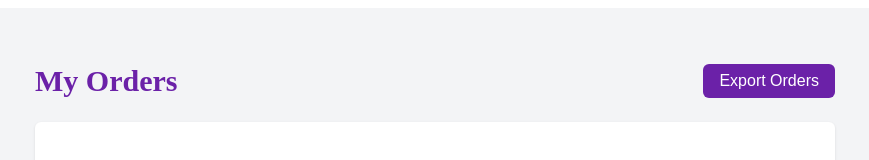
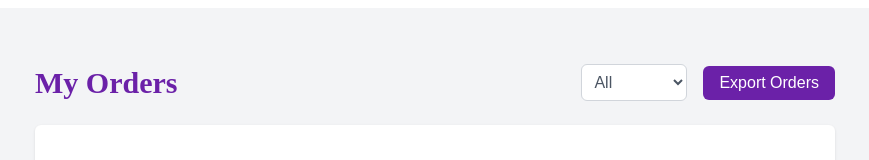
Before and after one commit to sthiza/trubel-perfumes, a Next.js app: page /my-orders in a window 1280 px wide. Shown: the top 160 px of the page, without its empty margins (205-1074 px from the left). Built offline with nearby package versions, Linux system fonts and the light colour scheme.

Commit message:
Added status filter to my-orders

```diff
--- a/app/my-orders/orders.module.css
+++ b/app/my-orders/orders.module.css
@@ -16,6 +16,21 @@
   font-weight: bold;
   color: #6b21a8;
   margin: 0;
+}
+
+.controls {
+  display: flex;
+  gap: 1rem;
+  align-items: center;
+}
+
+.filterSelect {
+  padding: 0.5rem;
+  border: 1px solid #d1d5db;
+  border-radius: 0.375rem;
+  font-size: 1rem;
+  background-color: white;
+  color: #4b5563;
 }
 
 .exportButton {
--- a/app/my-orders/page.js
+++ b/app/my-orders/page.js
@@ -4,6 +4,7 @@ import styles from './orders.module.css';
 
 export default function MyOrders() {
   const [orders, setOrders] = useState([]);
+  const [filter, setFilter] = useState('All');
 
   useEffect(() => {
     const storedOrders = JSON.parse(localStorage.getItem('orders') || '[]');
@@ -32,9 +33,10 @@ export default function MyOrders() {
   };
 
   const exportOrders = () => {
+    const filteredOrders = filter === 'All' ? orders : orders.filter(order => order.status === filter);
     const csvRows = [
       ['Order ID', 'Date', 'Items', 'Total', 'Status'],
-      ...orders.map(order => [
+      ...filteredOrders.map(order => [
         order.id,
         order.date,
         `"${order.items.join(', ')}"`,
@@ -46,23 +48,37 @@ export default function MyOrders() {
     const blob = new Blob([csvContent], { type: 'text/csv;charset=utf-8;' });
     const link = document.createElement('a');
     link.href = URL.createObjectURL(blob);
-    link.download = `orders_${new Date().toISOString().split('T')[0]}.csv`;
+    link.download = `orders_${filter.toLowerCase()}_${new Date().toISOString().split('T')[0]}.csv`;
     link.click();
   };
+
+  const filteredOrders = filter === 'All' ? orders : orders.filter(order => order.status === filter);
 
   return (
     <div className={styles.container}>
       <div className={styles.header}>
         <h1 className={styles.title}>My Orders</h1>
-        <button onClick={exportOrders} className={styles.exportButton}>
-          Export Orders
-        </button>
+        <div className={styles.controls}>
+          <select
+            value={filter}
+            onChange={(e) => setFilter(e.target.value)}
+            className={styles.filterSelect}
+          >
+            <option value="All">All</option>
+            <option value="Pending">Pending</option>
+            <option value="Shipped">Shipped</option>
+            <option value="Delivered">Delivered</option>
+          </select>
+          <button onClick={exportOrders} className={styles.exportButton}>
+            Export Orders
+          </button>
+        </div>
       </div>
-      {orders.length === 0 ? (
-        <p className={styles.empty}>No orders yet.</p>
+      {filteredOrders.length === 0 ? (
+        <p className={styles.empty}>No orders match this filter.</p>
       ) : (
         <div className={styles.orderList}>
-          {orders.map((order) => (
+          {filteredOrders.map((order) => (
             <div key={order.id} className={styles.order}>
               <p>
                 <strong>Order #{order.id}</strong> - {order.date}{' '}
```
